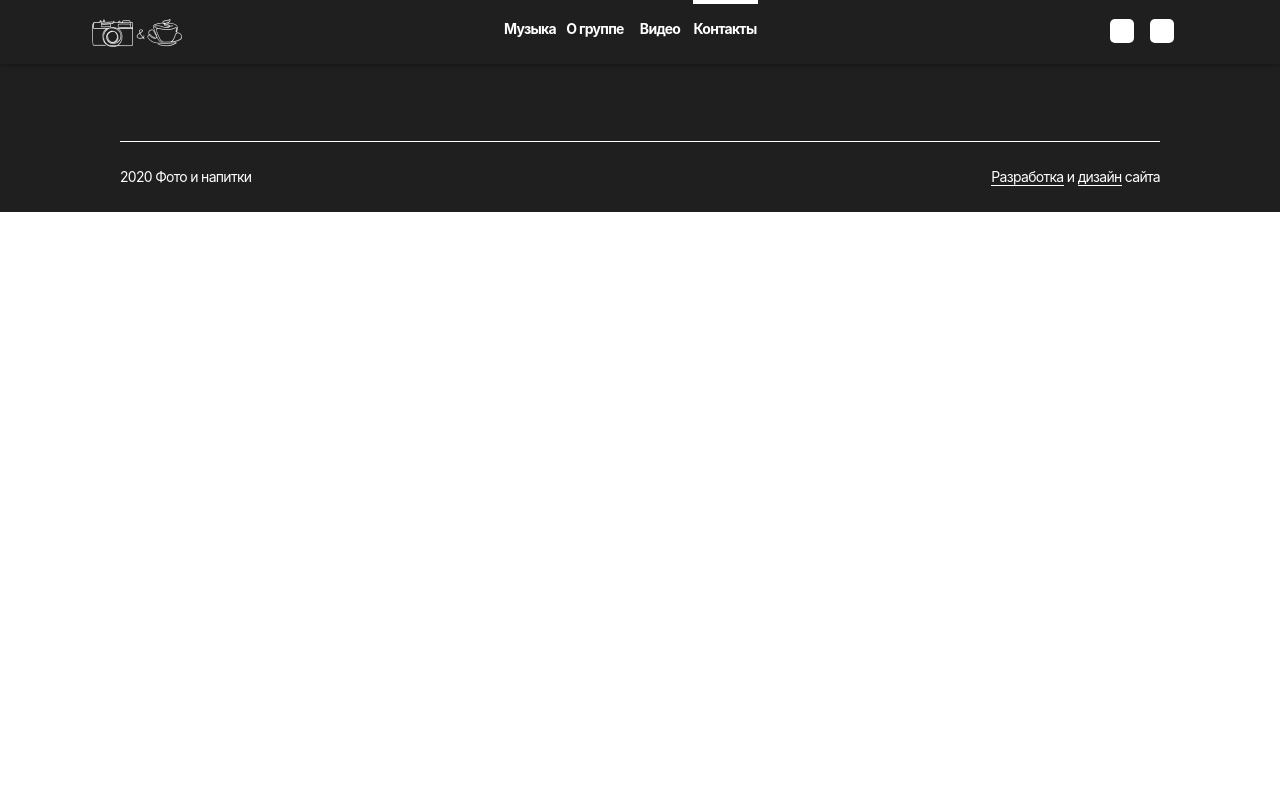
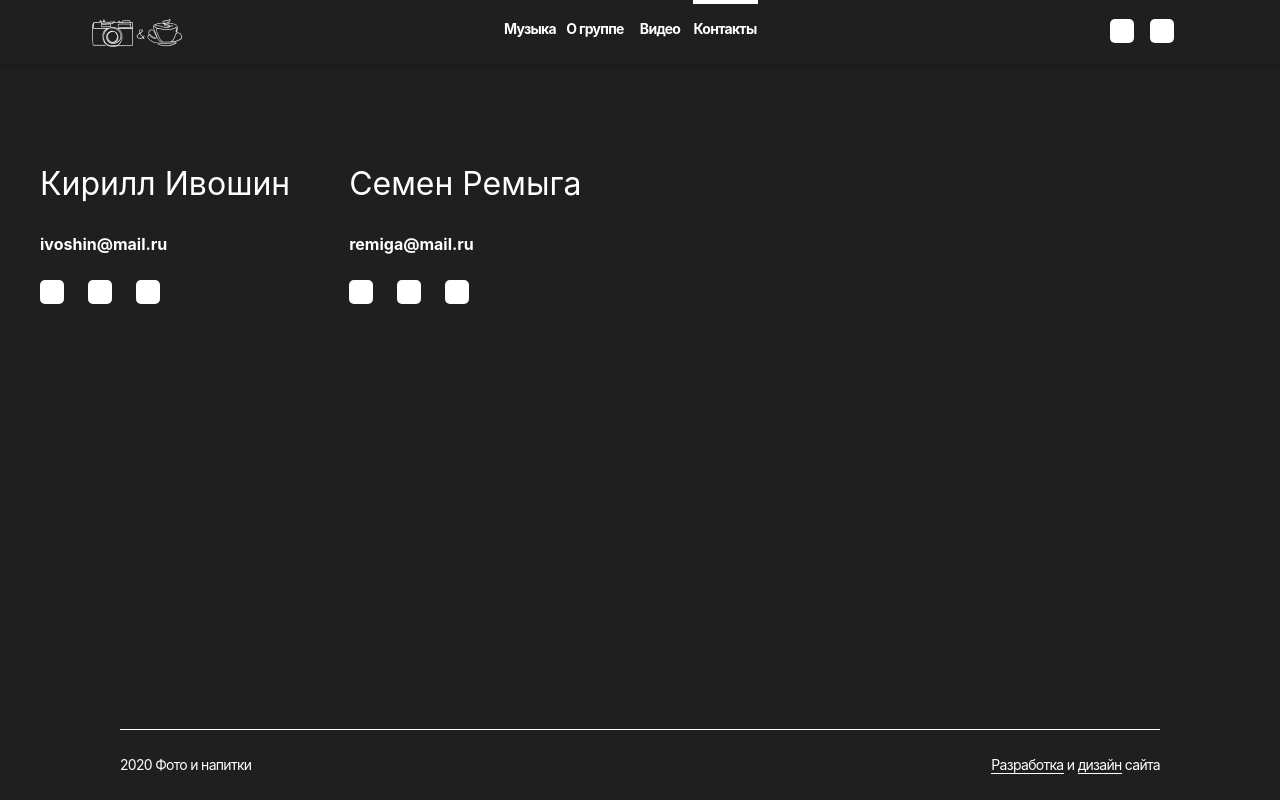
Before and after one commit to makridenko/pad-site, a React (Create React App) app in the folder client/: page /contacts in a window 1280 px wide. Built offline with nearby package versions, Linux system fonts and the light colour scheme.

Commit message:
add contact page;

```diff
--- a/client/src/Components/Contacts/Contacts.js
+++ b/client/src/Components/Contacts/Contacts.js
@@ -4,11 +4,16 @@ import React, {useEffect} from 'react';
 /* Style */
 import styled from 'styled-components';
 
+/* Components */
+import Content from './Content';
+
 /* Styled components */
 const StyledContacts = styled.div`
   color: #fff;
+  height: 100vh;
+  display: flex;
+  justify-content: center;
 `;
-
 
 const Contacts = ({setBackgroundImageState, setPageHref}) => {
   useEffect(() => {
@@ -17,7 +22,7 @@ const Contacts = ({setBackgroundImageState, setPageHref}) => {
   });
   return (
     <StyledContacts>
-      Contacts.js
+      <Content />
     </StyledContacts>
   );
 };
--- /dev/null
+++ b/client/src/Components/Contacts/Content.js
@@ -0,0 +1,77 @@
+/* React */
+import React from 'react';
+
+/* Style */
+import styled from 'styled-components';
+
+const StyledContent = styled.div`
+  width: 100%;
+  max-width: 1200px;
+  margin-top: 160px;
+  display: flex;
+`;
+
+const StyledName = styled.div`
+  margin-right: 59px;
+`;
+
+const StyledNameHeader = styled.h1`
+  font-size: 32px;
+  line-height: 48px;
+  font-weight: normal;
+  margin: 0;
+  padding: 0;
+`;
+
+const StyledMail = styled.h3`
+  font-size: 16px;
+  line-height: 24px;
+  font-weight: bold;
+  margin: 24px 0;
+  padding: 0;
+`;
+
+const ContactLink = styled.div`
+  width: 24px;
+  height: 24px;
+  background-color: #fff;
+  border-radius: 5px;
+  margin-right: 24px;
+`;
+
+const ContactLinkContainer = styled.div`
+  display: flex;
+`;
+
+
+const Name = ({firstName, lastName, mail}) => (
+  <StyledName>
+    <StyledNameHeader>{firstName}{' '}{lastName}</StyledNameHeader>
+    <StyledMail>{mail}</StyledMail>
+    <ContactLinkContainer>
+      <ContactLink />
+      <ContactLink />
+      <ContactLink />
+    </ContactLinkContainer>
+  </StyledName>
+);
+
+
+const Content = () => {
+  return (
+    <StyledContent>
+        <Name
+          firstName={'Кирилл'}
+          lastName={'Ивошин'}
+          mail={'ivoshin@mail.ru'}
+        />
+        <Name
+          firstName={'Семен'}
+          lastName={'Ремыга'}
+          mail={'remiga@mail.ru'}
+        />
+    </StyledContent>
+  );
+};
+
+export default Content;
--- a/client/src/Components/Footer/Footer.js
+++ b/client/src/Components/Footer/Footer.js
@@ -36,7 +36,7 @@ const InfoContainer = styled.div`
 
 const Footer = ({pageHref}) => {
   return (
-    <StyledFooter main={pageHref === '/' ? true : false}>
+    <StyledFooter main={pageHref === '/' || pageHref === '/contacts' ? true : false}>
       <Line main={pageHref === '/' ? true : false}/>
       <InfoContainer>
         <Copyright text={'2020 Фото и напитки'} />
```
